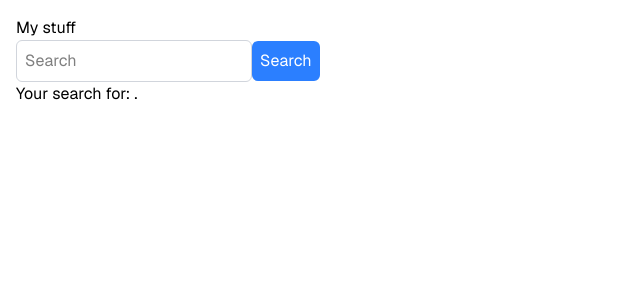
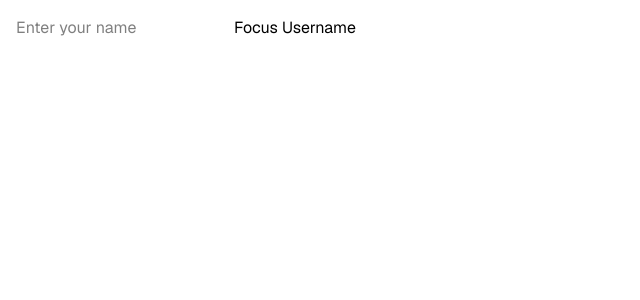
Before and after one commit to alekspanteli/learn-react-dev-next-js, a Next.js app: page / in a window 1280 px wide. Shown: the top 300 px of the page, without its empty margins (0-640 px from the left). Built offline with nearby package versions, Linux system fonts and the light colour scheme.

Commit message:
Refactor Home page to remove SearchForm and SearchResults components, replacing them with a simple input and button for username entry and focus handling, streamlining the interface and enhancing user interaction.

```diff
--- a/app/page.tsx
+++ b/app/page.tsx
@@ -1,55 +1,18 @@
 "use client";
 
-import { useState } from "react";
-
-type SearchFormProps = {
-  searchQuery: string;
-  setSearchQuery: (value: string) => void;
-};
-
-function SearchForm({ searchQuery, setSearchQuery }: SearchFormProps) {
-  function runSearch(e: React.FormEvent<HTMLFormElement>) {
-    e.preventDefault();
-  }
-  return (
-    <form onSubmit={runSearch}>
-      <input
-        className="border border-gray-300 rounded-md p-2"
-        type="text"
-        placeholder="Search"
-        value={searchQuery}
-        onChange={(e) => setSearchQuery(e.target.value)}
-      />
-      <button
-        type="submit"
-        className="bg-blue-500 text-white p-2 rounded-md cursor-pointer"
-      >
-        Search
-      </button>
-    </form>
-  );
-}
-
-function SearchResults({ searchQuery }: { searchQuery: string }) {
-  return (
-    <div>
-      <h2>Your search for: {searchQuery}.</h2>
-    </div>
-  );
-}
+import { useRef } from "react";
 
 export default function Home() {
-  const [searchQuery, setSearchQuery] = useState("");
+  const inputRef = useRef<HTMLInputElement>(null);
+
+  function handleFocus() {
+    inputRef.current?.focus();
+  }
 
   return (
     <>
-      <header>
-        <a href="">My stuff</a>
-        <SearchForm searchQuery={searchQuery} setSearchQuery={setSearchQuery} />
-      </header>
-      <main>
-        <SearchResults searchQuery={searchQuery} />
-      </main>
+      <input type="text" placeholder="Enter your name" ref={inputRef} />
+      <button onClick={handleFocus}>Focus Username</button>
     </>
   );
 }
```
